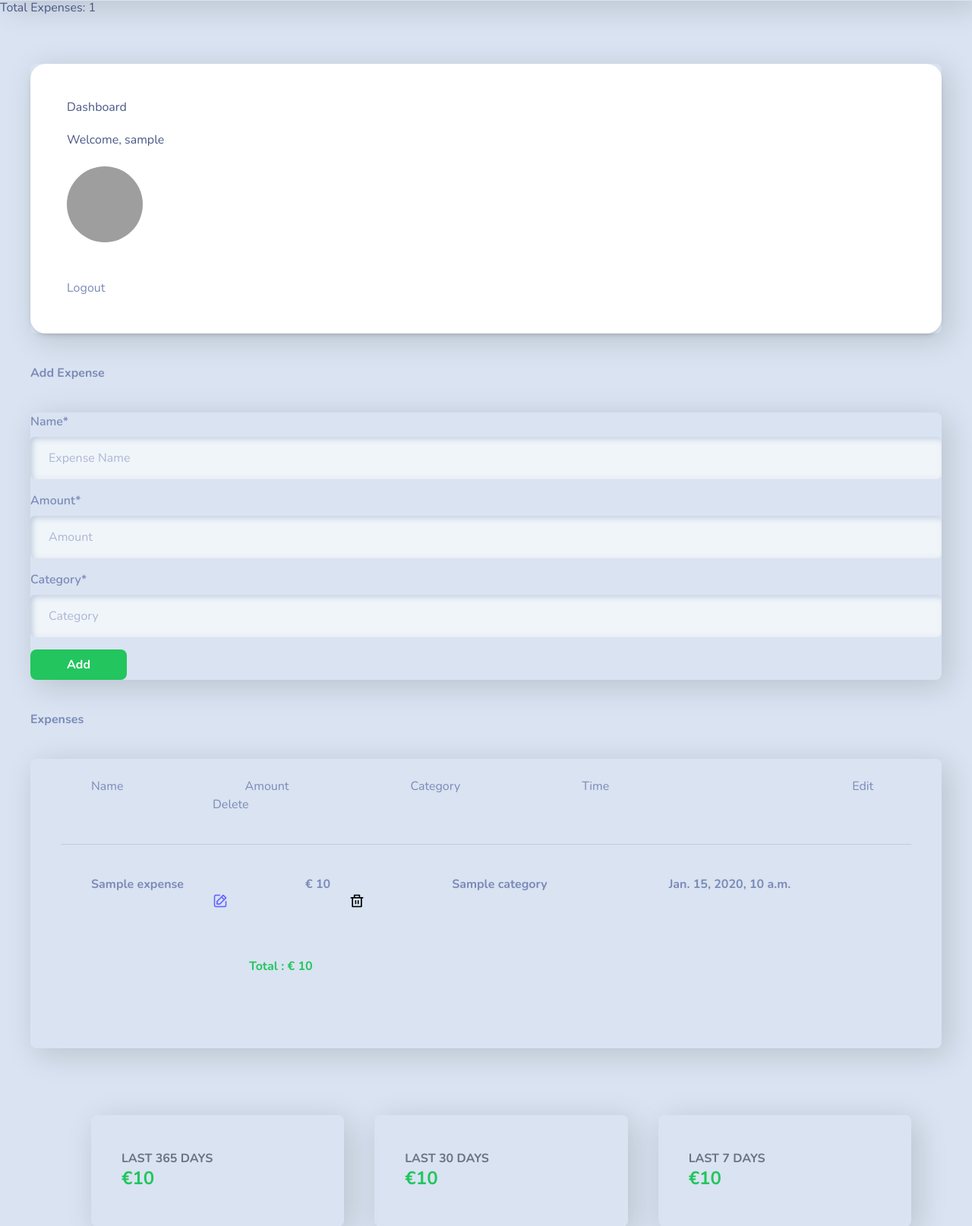
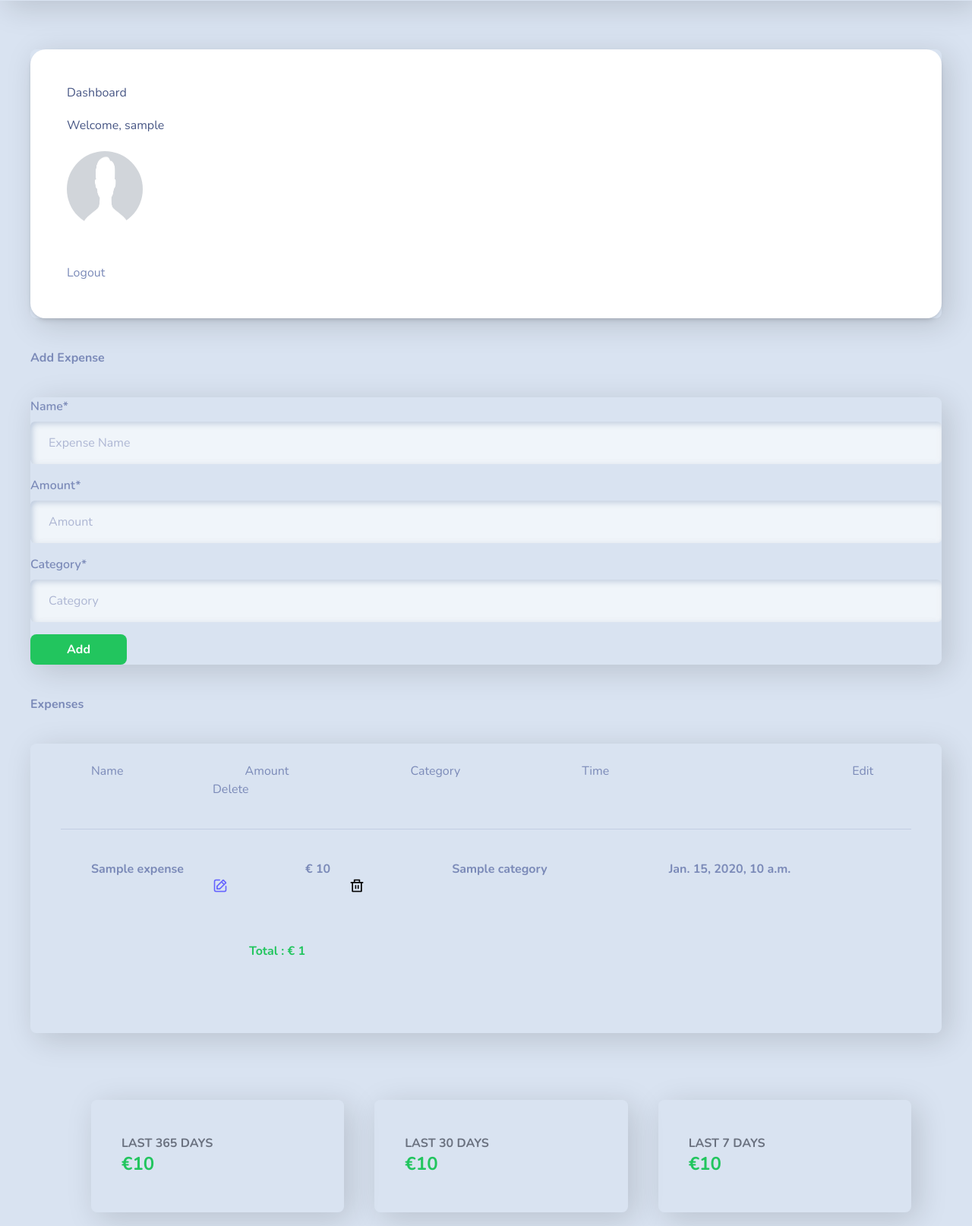
Before and after one commit to MithunChandrasekar/CPP-expense, a Django app: template user/templates/user/dashboard.html in a window 1280 px wide. Shown: the part 87-1701 px from the top of the page at 76% size. Run offline with Django 3.2, Linux system fonts and the light colour scheme; the template is opened without the code that fills it: values that come from a table or form of the project are taken from there, most other values are stand-ins (such as "Sample title", 1, 10 or a date in 2020); some libraries are stand-ins or nearby versions; grey boxes are pictures that could not be loaded.

Commit message:
changes for total expence and production

```diff
--- a/user/templates/user/dashboard.html
+++ b/user/templates/user/dashboard.html
@@ -7,7 +7,7 @@
 
 
 
-    <h2>Total Expenses: {{ total_expenses }}</h2>
+
 
 
 
@@ -22,7 +22,7 @@
              <br>
             <h1>Welcome, {{ username }}</h1>
             <br>
-            <img src="{{ profilePic }}" alt="Profile Picture" style="width: 100px; height: 100px; border-radius: 50%;">
+            <img src="{% static 'myapp/images/Default.png' %}" alt="Profile Picture" style="width: 100px; height: 100px; border-radius: 50%;">
 
 
 
@@ -85,8 +85,7 @@
 
             <span class=" font-bold text-green-500">
 
-                Total : € {{total_expenses.amount__sum}}
-            </span>
+                Total : € {{ total_expenses }}       </span>
         </div>
 
 
```
Also changed, not shown: expense/settings.py (+4 -4 lines).
